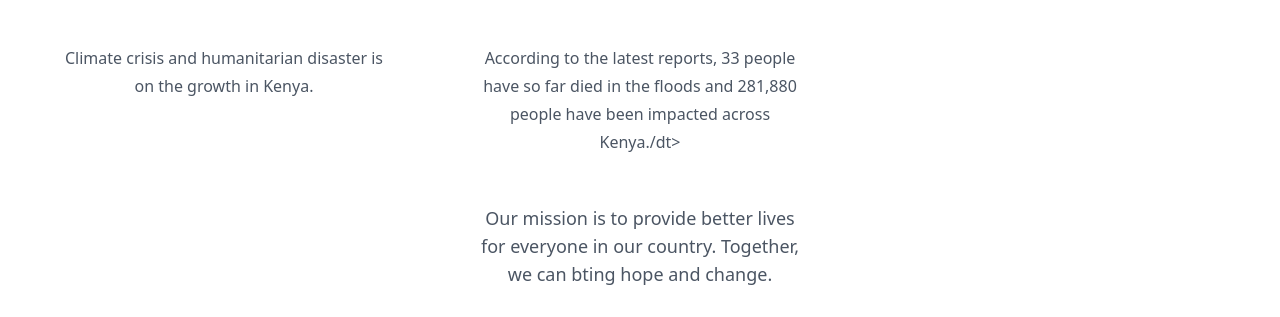
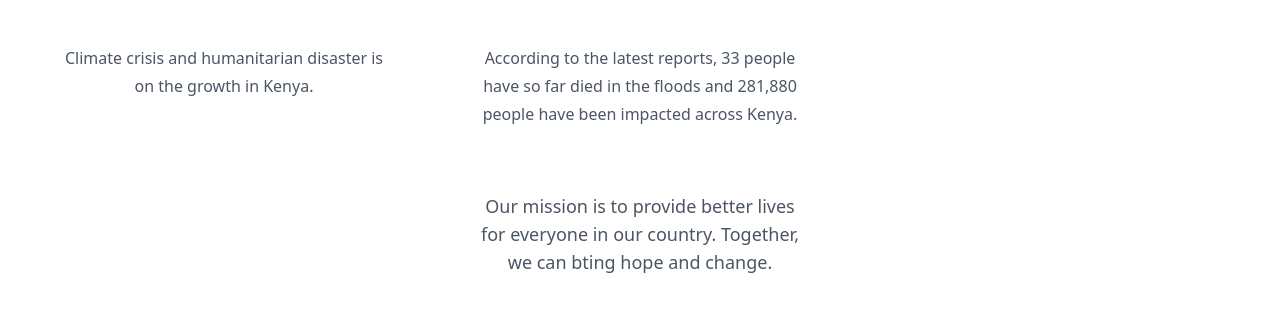
Before and after one commit to Emilymatoke/Phase-1-project-Crisis-Donations, a plain HTML site: page index.html in a window 1280 px wide. Shown: the part 472-789 px from the top of the page. Drawn offline with nearby package versions, Linux system fonts and the light colour scheme; no server answers.

Commit message:
Crisis Donation

```diff
--- a/index.html
+++ b/index.html
@@ -84,7 +84,7 @@
 
             </div>
             <div class="mx-auto flex max-w-xs flex-col gap-y-4">
-                <dt class="text-base leading-7 text-gray-600">According to the latest reports, 33 people have so far died in the floods and 281,880 people have been impacted across Kenya./dt>
+                <dt class="text-base leading-7 text-gray-600">According to the latest reports, 33 people have so far died in the floods and 281,880 people have been impacted across Kenya.</dt>
 
 
 
```
